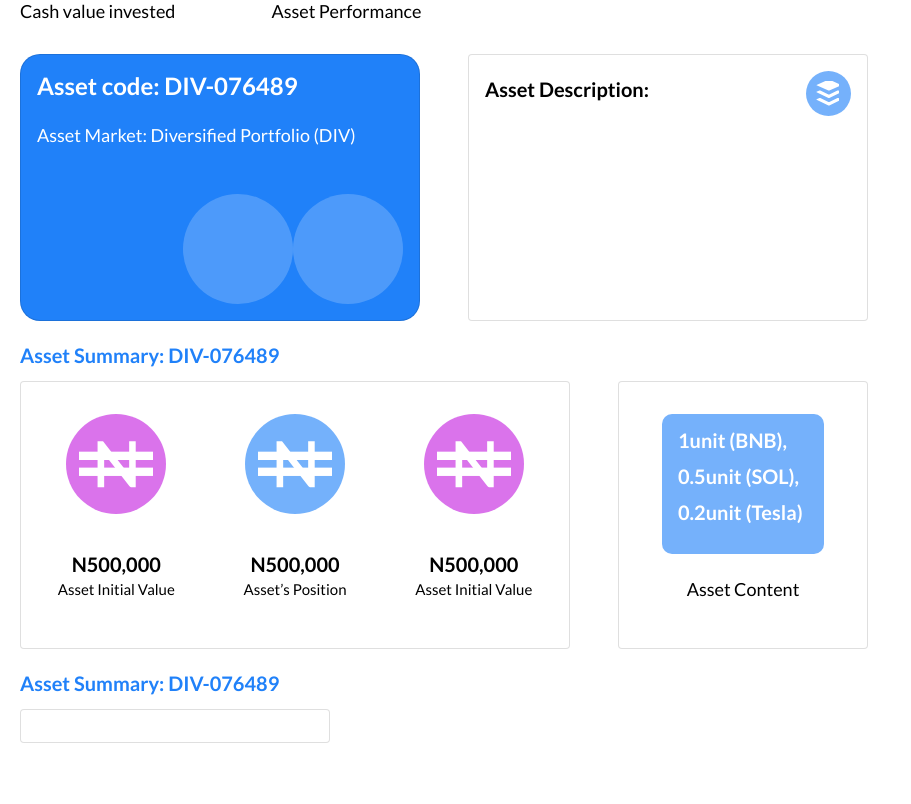
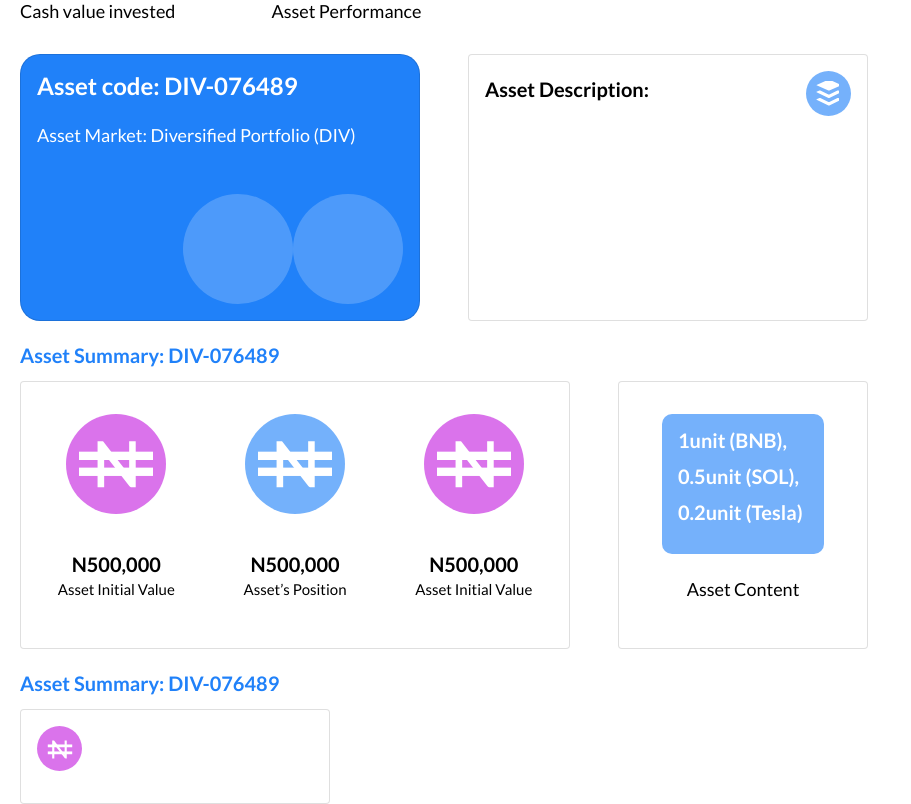
Before and after one commit to Dreezy305/HuntersWall, a Next.js app: page /portfolio in a window 1280 px wide. Both pictures are taken after a click on the element "Asset Performance". Shown: the whole page, without its empty margins (0-911 px from the left). Built offline with nearby package versions, Linux system fonts and the light colour scheme; no server answers.

Commit message:
icon box

```diff
--- a/components/assetPerformance.js
+++ b/components/assetPerformance.js
@@ -114,7 +114,9 @@ function AssetPerformance() {
 
         <div className="card w-25">
           <div className="card-body">
-            <div className=""></div>
+            <div className="iconBox3 mb-3" />
+
+            <ul className="list-unstyled text-center"></ul>
           </div>
         </div>
       </div>
--- a/styles/portfolio.scss
+++ b/styles/portfolio.scss
@@ -137,6 +137,16 @@
   background-position: center;
 }
 
+.iconBox3 {
+  width: 45px;
+  height: 45px;
+  border-radius: 50%;
+  background: #da73eb;
+  background-image: url(../public/img/naira.svg);
+  background-repeat: no-repeat;
+  background-position: center;
+}
+
 .set {
   &_1 {
     width: 110px;
```
